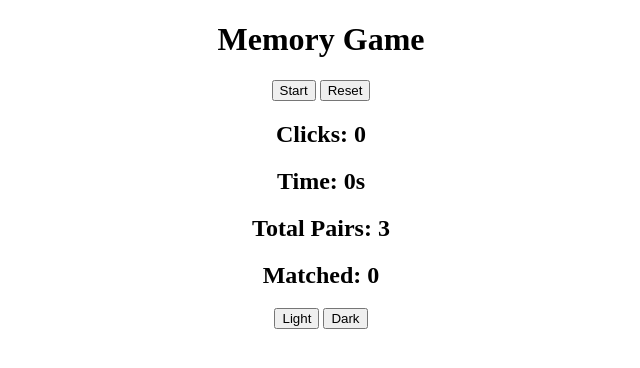
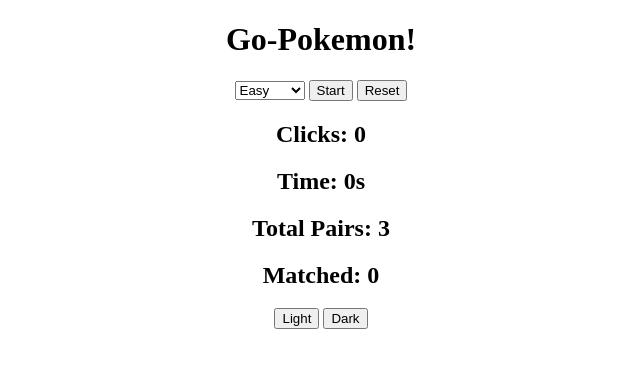
Before and after one commit to qowier/2537_A4, a website: page index.html in a window 1280 px wide. Shown: the whole page, without its empty margins (319-959 px from the left). Drawn offline with nearby package versions, Linux system fonts and the light colour scheme; no server answers.

Commit message:
empty html for selecting difficulty

```diff
--- a/index.html
+++ b/index.html
@@ -13,7 +13,12 @@
 
 <body>
   <div id="header">
-    <h1>Memory Game</h1>
+    <h1>Go-Pokemon!</h1>
+    <select id="difficulty">
+      <option value="easy">Easy</option>
+      <option value="medium">Medium</option>
+      <option value="hard">Hard</option>
+    </select>
     <button id="start">Start</button>
     <button id="reset">Reset</button>
     <h2 id="clicks">Clicks: 0</h2>
```
